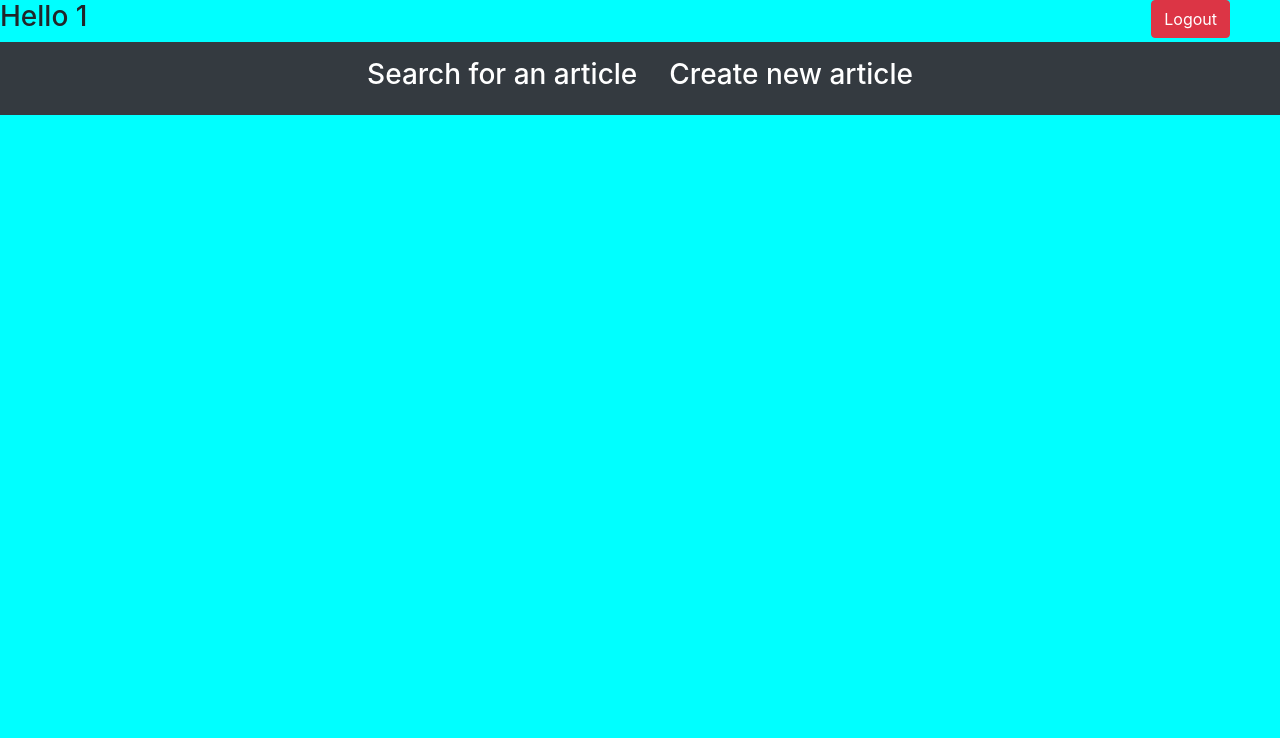
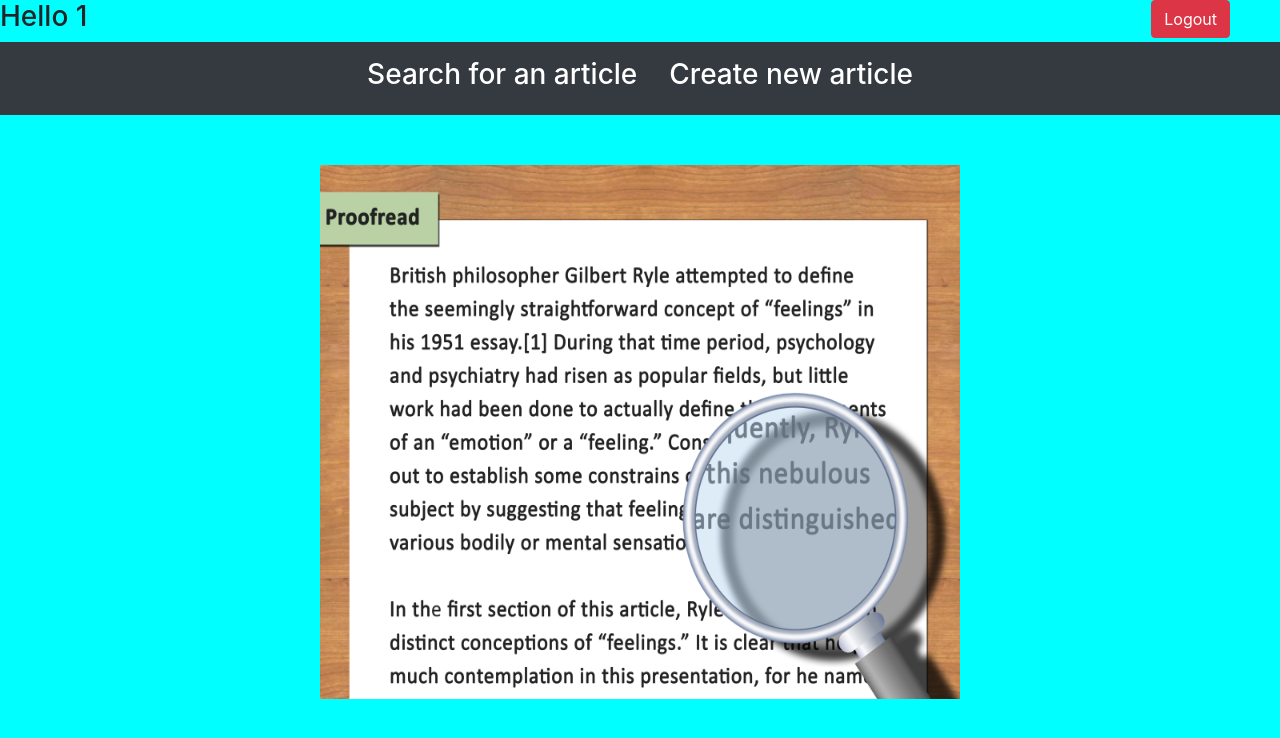
Before and after one commit to sachvarghese/ReactMini, a React (Create React App) app in the folder my-app/: page /articleview/1 in a window 1280 px wide. Shown: the top 738 px of the page. Built offline with nearby package versions, Linux system fonts and the light colour scheme.

Commit message:
18.06.04: Finishing touches
Signed-off-by: Antony S Varghese <A-8811@ibsplc.com>

```diff
--- a/my-app/src/components/HomePage.js
+++ b/my-app/src/components/HomePage.js
@@ -42,7 +42,7 @@ class HomePage extends Component {
                 </ul>
                 </nav>
 
-
+                <img src={ require('../images/icon.jpg') } style={{ marginLeft:window.innerWidth/4,marginTop:50,width:window.innerWidth/2,height:window.innerHeight/1.5}}/>
 
             </div>
         );
```
Also changed, not shown: my-app/src/images/icon.jpg (added).
